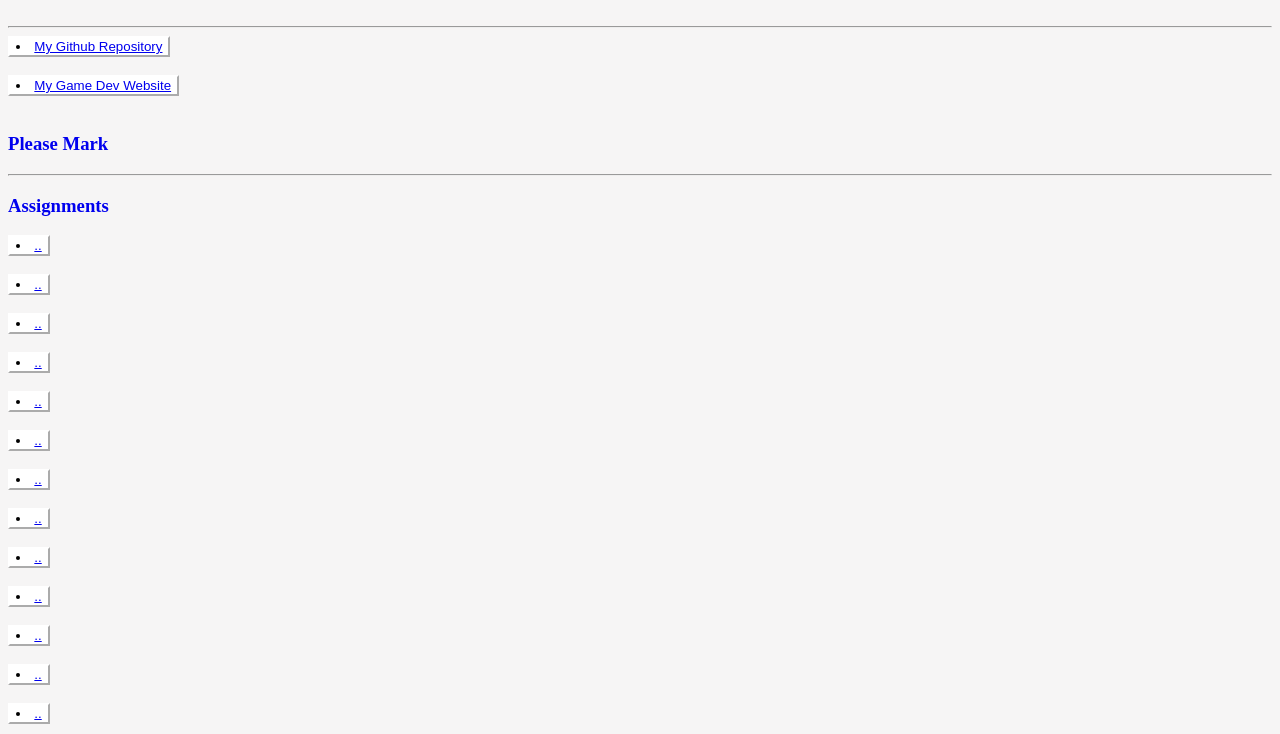
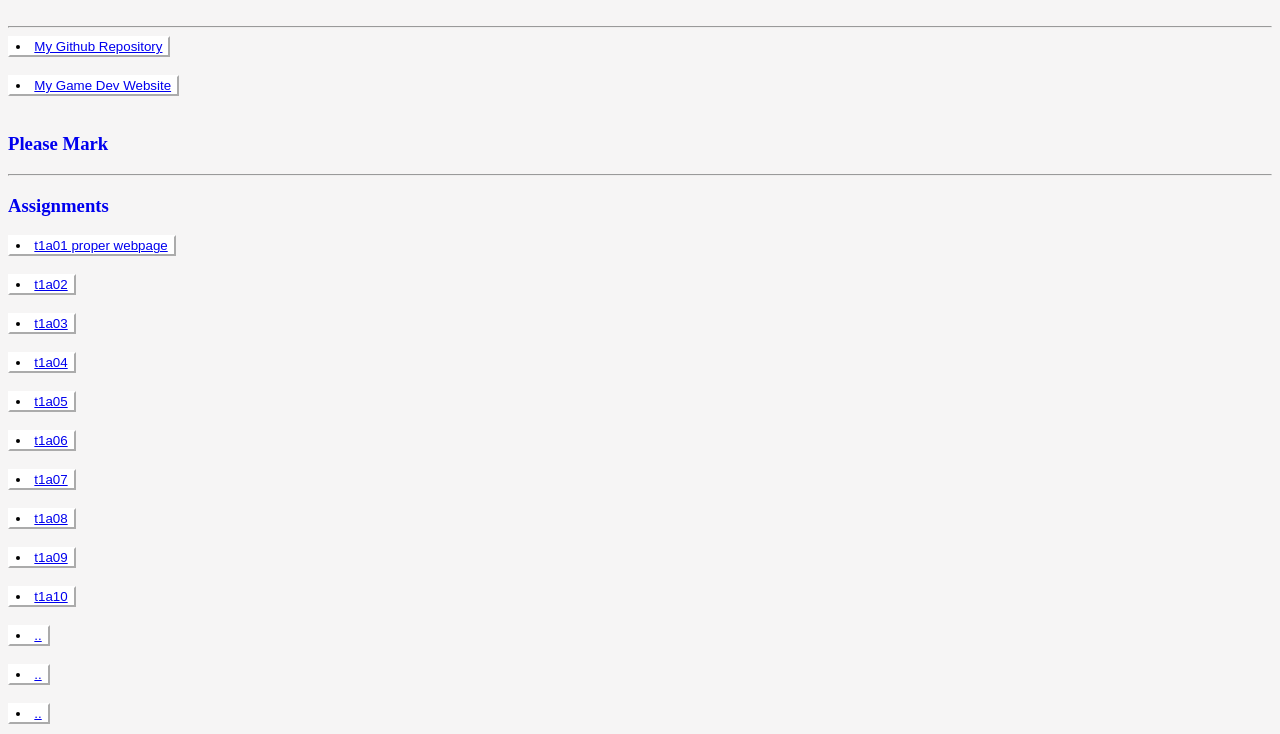
Before and after one commit to Beegigantic/game-dev-rielly-2025, a plain HTML site: page public/index.html in a window 1280 px wide. Shown: the part 66-800 px from the top of the page. Drawn offline with Linux system fonts and the light colour scheme.

Commit message:
Update index.html

```diff
--- a/public/index.html
+++ b/public/index.html
@@ -32,16 +32,16 @@ body {
  <h3>Please Mark</h3>
 <hr>
  <h3>Assignments</h3>
-<button class="button"><li><a href="...">..</a></button><br><br>
-<button class="button"><li><a href="...">..</a></button><br><br>
-<button class="button"><li><a href="...">..</a></button><br><br>
-<button class="button"><li><a href="...">..</a></button><br><br>
-<button class="button"><li><a href="...">..</a></button><br><br>
-<button class="button"><li><a href="...">..</a></button><br><br>
-<button class="button"><li><a href="...">..</a></button><br><br>
-<button class="button"><li><a href="...">..</a></button><br><br>
-<button class="button"><li><a href="...">..</a></button><br><br>
-<button class="button"><li><a href="...">..</a></button><br><br>
+<button class="button"><li><a href="...">t1a01 proper webpage</a></button><br><br>
+<button class="button"><li><a href="...">t1a02</a></button><br><br>
+<button class="button"><li><a href="...">t1a03</a></button><br><br>
+<button class="button"><li><a href="...">t1a04</a></button><br><br>
+<button class="button"><li><a href="...">t1a05</a></button><br><br>
+<button class="button"><li><a href="...">t1a06</a></button><br><br>
+<button class="button"><li><a href="...">t1a07</a></button><br><br>
+<button class="button"><li><a href="...">t1a08</a></button><br><br>
+<button class="button"><li><a href="...">t1a09</a></button><br><br>
+<button class="button"><li><a href="...">t1a10</a></button><br><br>
 <button class="button"><li><a href="...">..</a></button><br><br>
 <button class="button"><li><a href="...">..</a></button><br><br>
 <button class="button"><li><a href="...">..</a></button><br><br>
```
